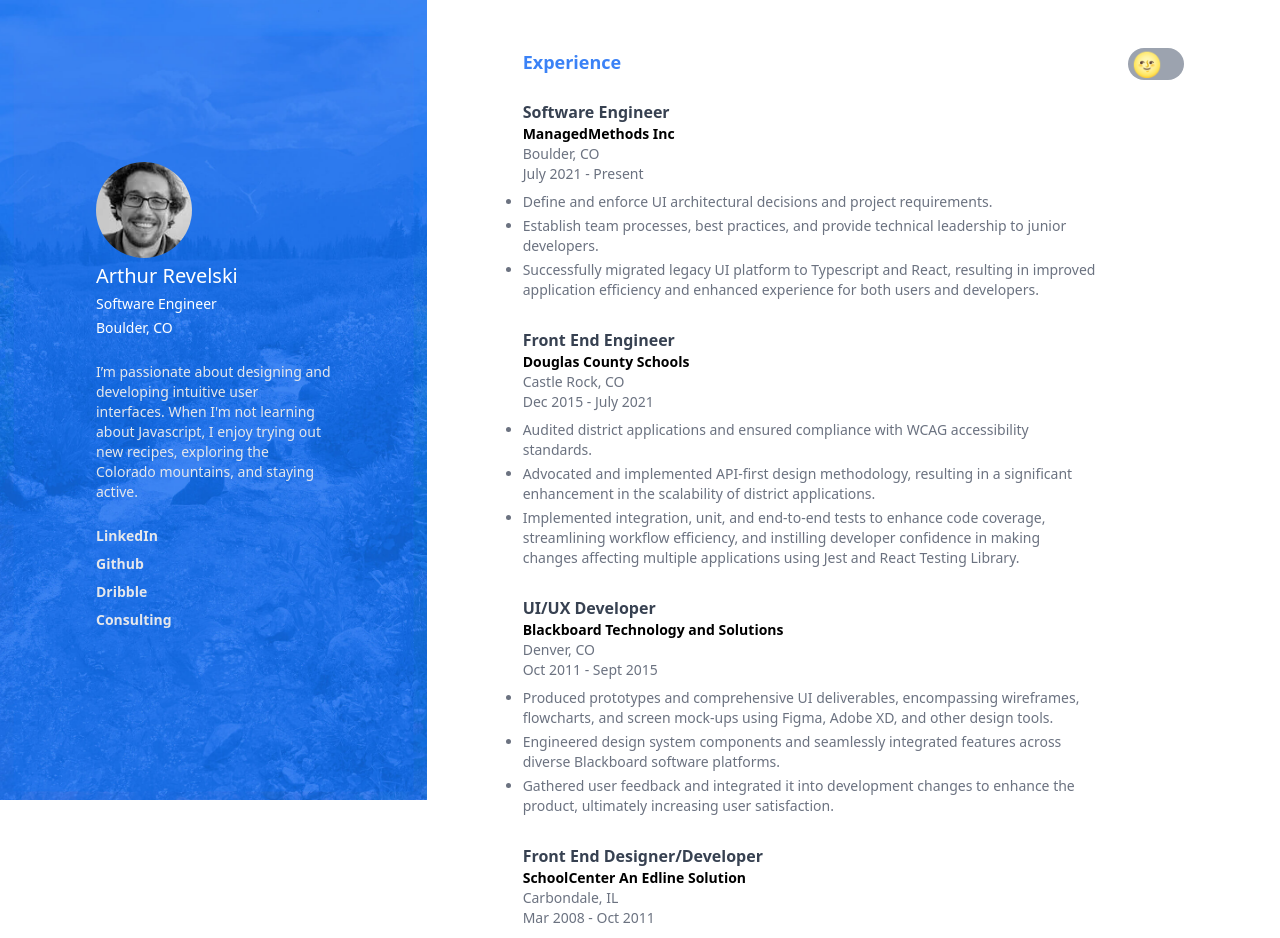
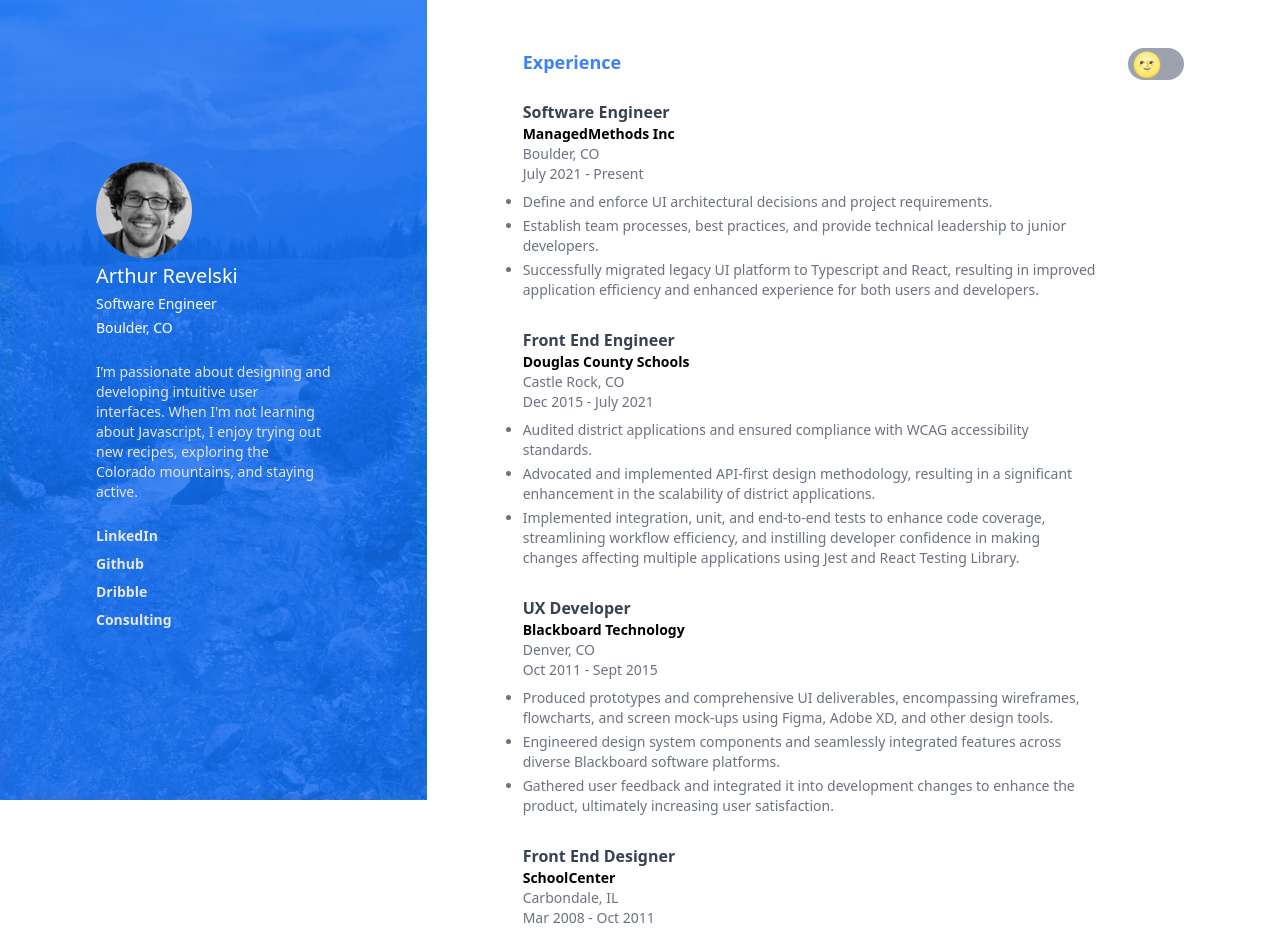
Before and after one commit to arthurgr/arevelski-nextjs-portfolio, a Next.js app: page / in a window 1280 px wide. Shown: the top 938 px of the page. Built offline with nearby package versions, Linux system fonts and the light colour scheme.

Commit message:
fixed unique key errors

```diff
--- a/components/Experience/Experience.tsx
+++ b/components/Experience/Experience.tsx
@@ -10,21 +10,21 @@ const config = [
   },
   {
     position: "Front End Engineer",
-    title: "Douglas County Schools",
+    title: "Douglas County Schools ",
     location: "Castle Rock, CO",
     time: "Dec 2015 - July 2021",
     description: ["Audited district applications and ensured compliance with WCAG accessibility standards.", "Advocated and implemented API-first design methodology, resulting in a significant enhancement in the scalability of district applications.", "Implemented integration, unit, and end-to-end tests to enhance code coverage, streamlining workflow efficiency, and instilling developer confidence in making changes affecting multiple applications using Jest and React Testing Library."],
   },
   {
-    position: "UI/UX Developer",
-    title: "Blackboard Technology and Solutions",
+    position: "UX Developer",
+    title: "Blackboard Technology",
     location: "Denver, CO",
     time: "Oct 2011 - Sept 2015",
     description: ["Produced prototypes and comprehensive UI deliverables, encompassing wireframes, flowcharts, and screen mock-ups using Figma, Adobe XD, and other design tools.", "Engineered design system components and seamlessly integrated features across diverse Blackboard software platforms.", "Gathered user feedback and integrated it into development changes to enhance the product, ultimately increasing user satisfaction."],
   },
   {
-    position: "Front End Designer/Developer",
-    title: "SchoolCenter An Edline Solution",
+    position: "Front End Designer",
+    title: "SchoolCenter",
     location: "Carbondale, IL",
     time: "Mar 2008 - Oct 2011",
     description: ["Led the development of branding, media, and website designs for school districts nationwide.", "Successfully converted Adobe Flash websites to responsive HTML alternatives, ensuring optimal cross-device compatibility.", "Produced wireframes, mockups, and high-fidelity designs in alignment with customers specifications."],
--- a/components/TechinalSkills/TechnicalSkills.tsx
+++ b/components/TechinalSkills/TechnicalSkills.tsx
@@ -32,10 +32,6 @@ const config = [
     items: ["Vite", "Webpack", "Rollup", "Babel"],
   },
   {
-    category: "Build Tools",
-    items: ["Vite", "Webpack", "Rollup", "Babel"],
-  },
-  {
     category: "Design Systems",
     items: ["Tailwind", "Ant Design", "Bootstrap", "Material UI", "US Design Systems"],
   },
```
